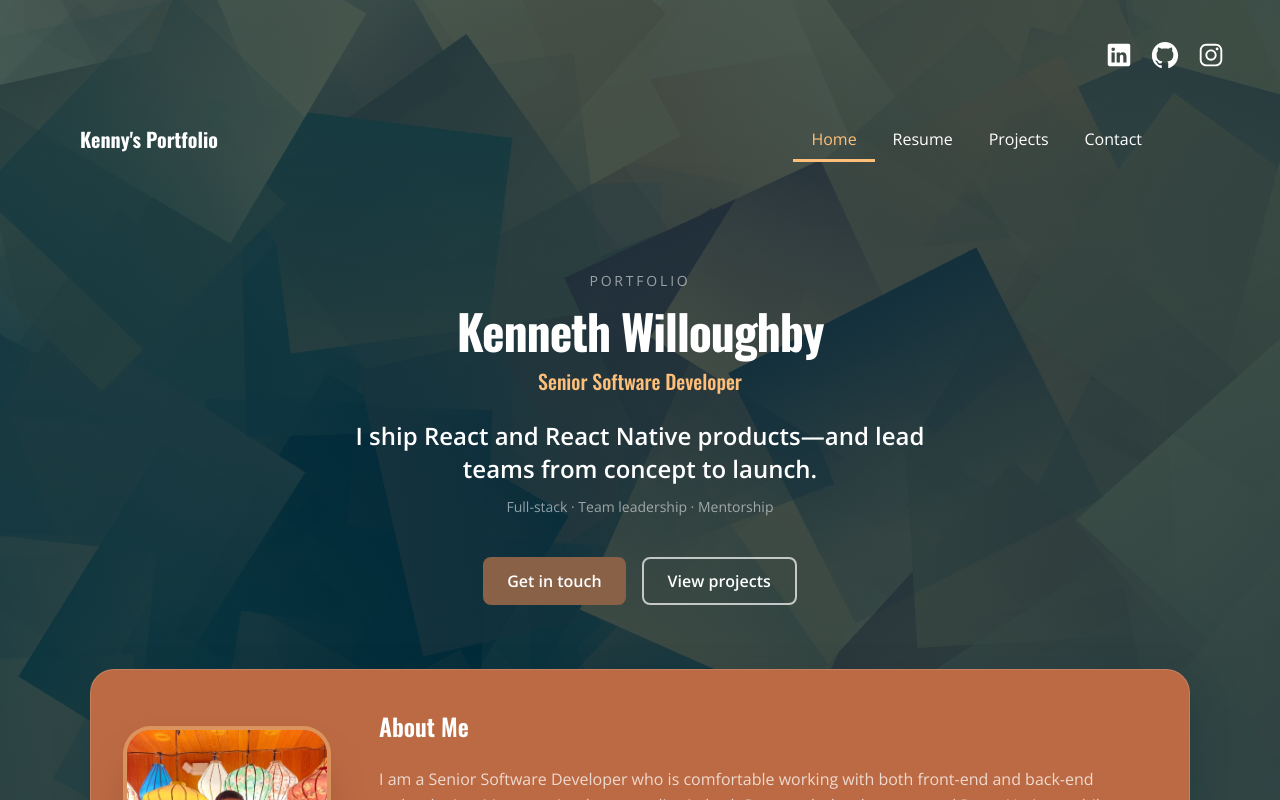
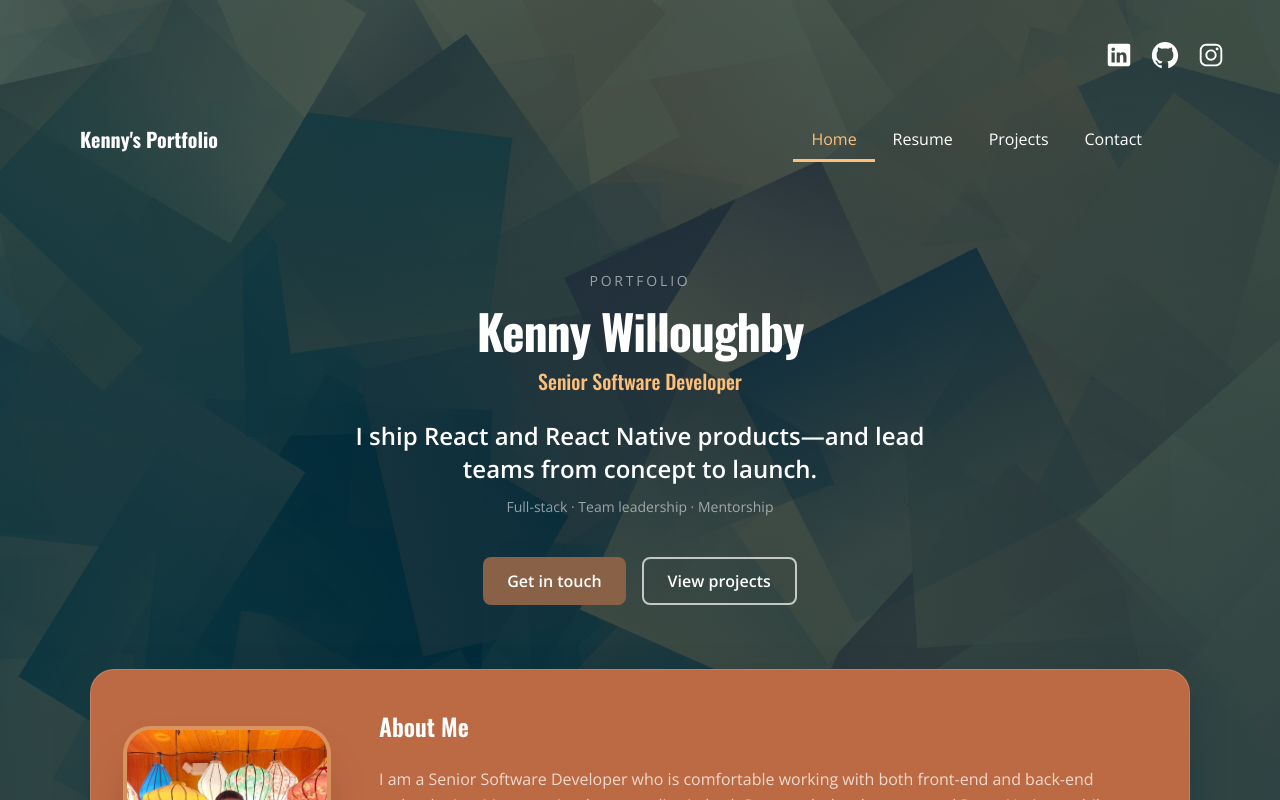
Before and after one commit to Kbbryant55/My-Portfolio, a Next.js app: page / in a window 1280 px wide. Shown: the top 800 px of the page. Built offline with nearby package versions, Linux system fonts and the light colour scheme.

Commit message:
Added name consistency

```diff
--- a/src/components/HeroSection.tsx
+++ b/src/components/HeroSection.tsx
@@ -9,8 +9,11 @@ const HeroSection = () => {
       <p className="text-meta uppercase tracking-[0.2em] mb-4 animate-enter">
         Portfolio
       </p>
-      <h1 id="hero-heading" className="hero-title animate-enter animate-enter-delay-1">
-        Kenneth Willoughby
+      <h1
+        id="hero-heading"
+        className="hero-title animate-enter animate-enter-delay-1"
+      >
+        Kenny Willoughby
       </h1>
       <p className="hero-role animate-enter animate-enter-delay-2">
         Senior Software Developer
```
